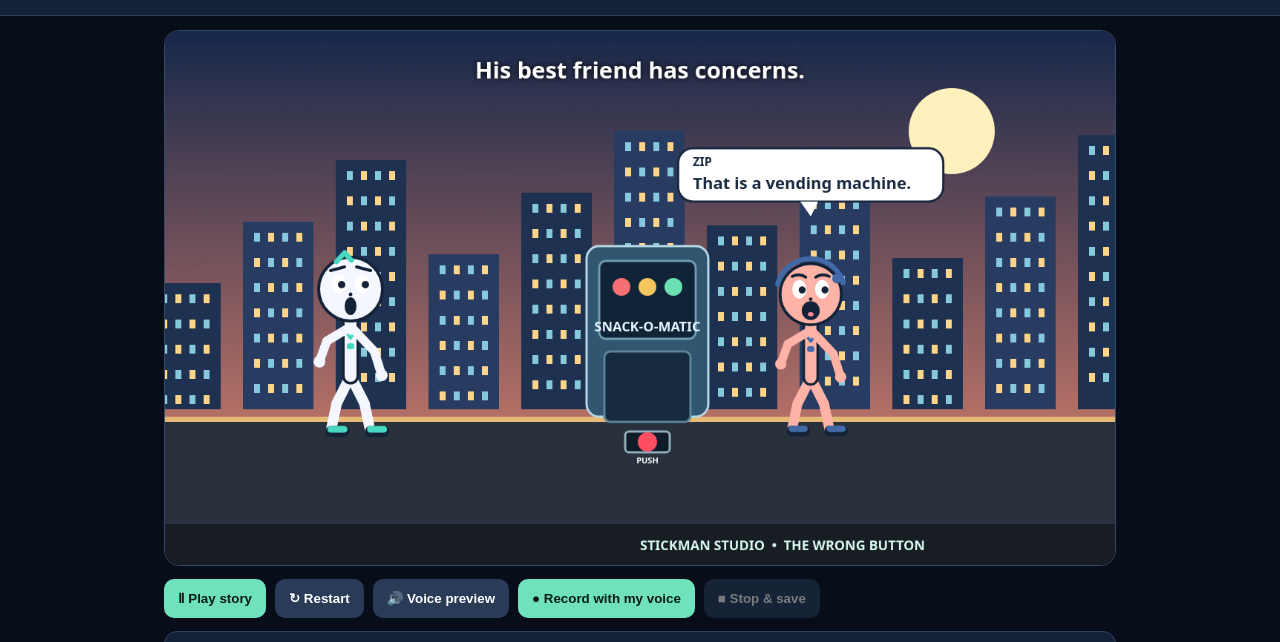
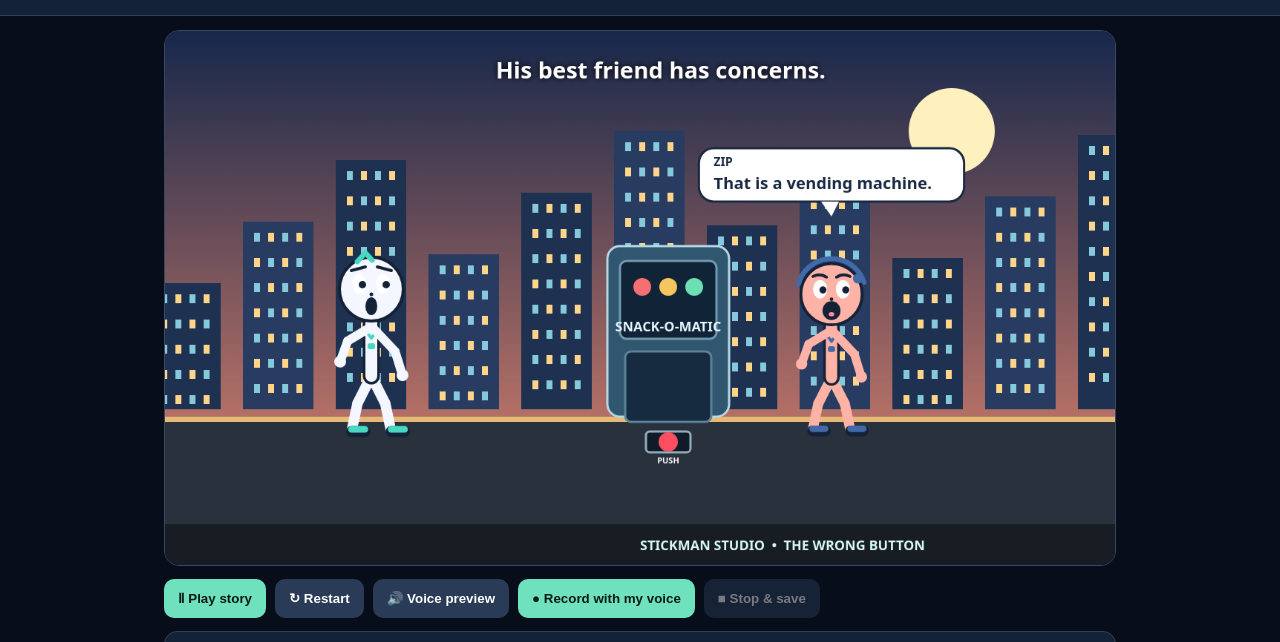
Before and after one commit to TJay-101/Stickman-Studio, a plain HTML site: page index.html in a window 1280 px wide. Shown: the part 79-721 px from the top of the page. Drawn offline with Linux system fonts and the light colour scheme; animation ran at ten frames a second.

Commit message:
Add cinematic camera moves and stronger action beats

```diff
--- a/index.html
+++ b/index.html
@@ -97,6 +97,11 @@ g.fillStyle='#fff';g.beginPath();g.moveTo(x-14,y);g.lineTo(x+10,y);g.lineTo(x,y+
 }
 function draw(now){
 if(!playing)return;let t=(now-start)%D,b=beats.find(v=>t>=v.a&&t<v.b),idx=beats.indexOf(b),local=t-b.a;city();
+// Cinematic camera: gentle push-ins, reaction pans and a brief impact shake.
+let zoom=idx===2||idx===4?1.07:idx===5?1.12:idx===6?1.09:idx===7?1.04:1;
+let panX=idx===0?-35:idx===1?28:idx===4?18:idx===5?-15:idx===6?Math.sin(now*.025)*12:0;
+let shake=idx===5&&local>1200?Math.sin(now*.09)*5:idx===6?Math.sin(now*.055)*3:0;
+g.save();g.translate(W/2+panX+shake,H/2);g.scale(zoom,zoom);g.translate(-W/2,-H/2);
 let novaX=idx<3?250:idx<6?420:idx===6?520:480,zipX=idx<3?870:idx<6?900:800;
 vending(650,520,now,idx===6);
 let na='idle',za='idle',nf='normal',zf='normal',nj=0;
@@ -106,16 +111,17 @@ if(idx===2){na='press';nf='smile'}
 if(idx===3){za='warn';zf='angry';na='idle';nf='normal'}
 if(idx===4){na='press';nf='smile';if(local>3000)nj=25}
 if(idx===5){na='panic';nf='shock';za='panic';zf='shock'}
-if(idx===6){na='stumble';nf='shock';za='run';zf='shock';novaX=500+Math.sin(local*.02)*45;zipX=850-ease(local/6000)*260}
+if(idx===6){na=local>3600?'fall':'stumble';nf='shock';za='run';zf='shock';novaX=500+Math.sin(local*.02)*45;zipX=850-ease(local/6000)*260}
 if(idx===7){na='laugh';nf='smile';za='laugh';zf='smile'}
 if(idx===8){na='shrug';nf='sleepy';za='idle';zf='normal'}
-person(novaX,520,now,{col:'#f4f7ff',act:na,face:nf,talk:b.who==='NOVA'&&local<4000,jump:nj});
-person(zipX,520,now,{col:'#ffb2a6',act:za,face:zf,talk:b.who==='ZIP'&&local<4000,scale:.96});
-if(idx===4&&local>3000){g.save();g.translate(650,280);g.rotate(Math.sin(now*.04)*.3);g.fillStyle='#ff525f';g.font='bold 70px system-ui';g.textAlign='center';g.fillText('!',0,0);g.restore()}
+person(novaX,520,now,{col:'#f4f7ff',act:na,face:nf,talk:b.who==='NOVA'&&local<(b.b-b.a-250),jump:nj});
+person(zipX,520,now,{col:'#ffb2a6',act:za,face:zf,talk:b.who==='ZIP'&&local<(b.b-b.a-250),scale:.96});
+if(idx===4&&local>3000){let pulse=1+Math.sin(local*.025)*.18;g.strokeStyle='#ff5268';g.lineWidth=8;g.beginPath();g.arc(650,555,42*pulse,0,Math.PI*2);g.stroke();g.save();g.translate(650,280);g.rotate(Math.sin(now*.04)*.3);g.fillStyle='#ff525f';g.font='bold 70px system-ui';g.textAlign='center';g.fillText('!',0,0);g.restore()}
 if(idx===5){g.fillStyle='#ffe56d';g.font='bold 80px system-ui';g.textAlign='center';g.fillText('BOOOING!',650,250)}
 if(idx===6){for(let i=0;i<10;i++){g.fillStyle=['#ffdc69','#ff8d79','#7fe5d0'][i%3];g.beginPath();g.arc(350+(i*83+now*.12)%600,330+Math.sin(now*.01+i)*100,7,0,7);g.fill()}}
 g.textAlign='center';g.fillStyle='#fff';g.font='bold 31px system-ui';g.shadowColor='#000';g.shadowBlur=8;g.fillText(b.caption,640,64);g.shadowBlur=0;
 speechBubble(b.who,b.line,b.who==='NOVA'?novaX:zipX,idx===6?245:230,now);
+g.restore();
 g.fillStyle='rgba(0,0,0,.42)';g.fillRect(0,665,W,55);g.fillStyle='#d7f9ef';g.font='bold 18px system-ui';g.fillText('STICKMAN STUDIO  •  THE WRONG BUTTON',640,700);
 $('dialogue').innerHTML='<b>'+b.who+':</b> “'+b.line+'”<br><span style="color:#b8c8dc">'+b.caption+'</span>';
 if(idx!==lastScene){lastScene=idx;if($('tts').checked&&!window.isRecording) speak(b.who+'. '+b.line)}
```
